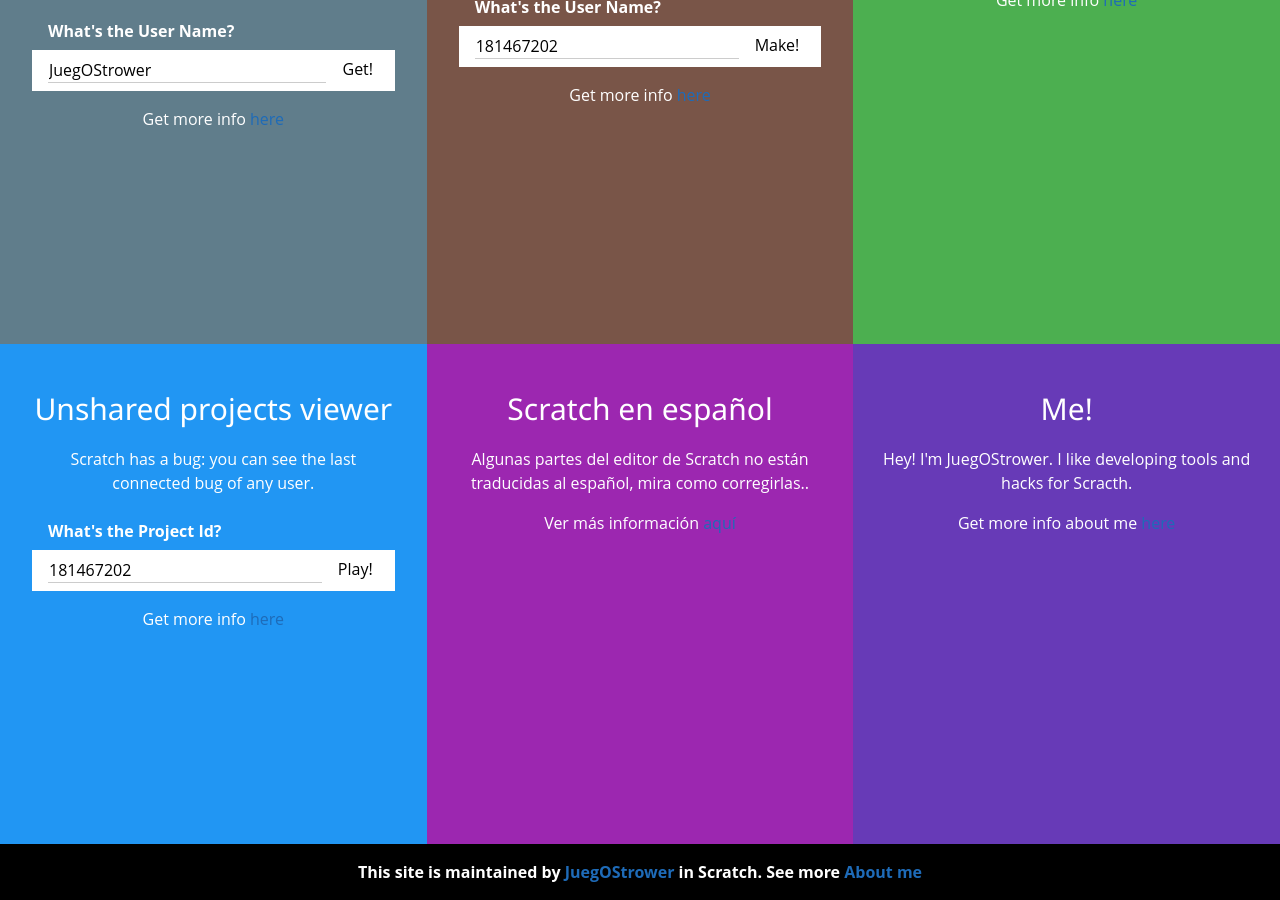
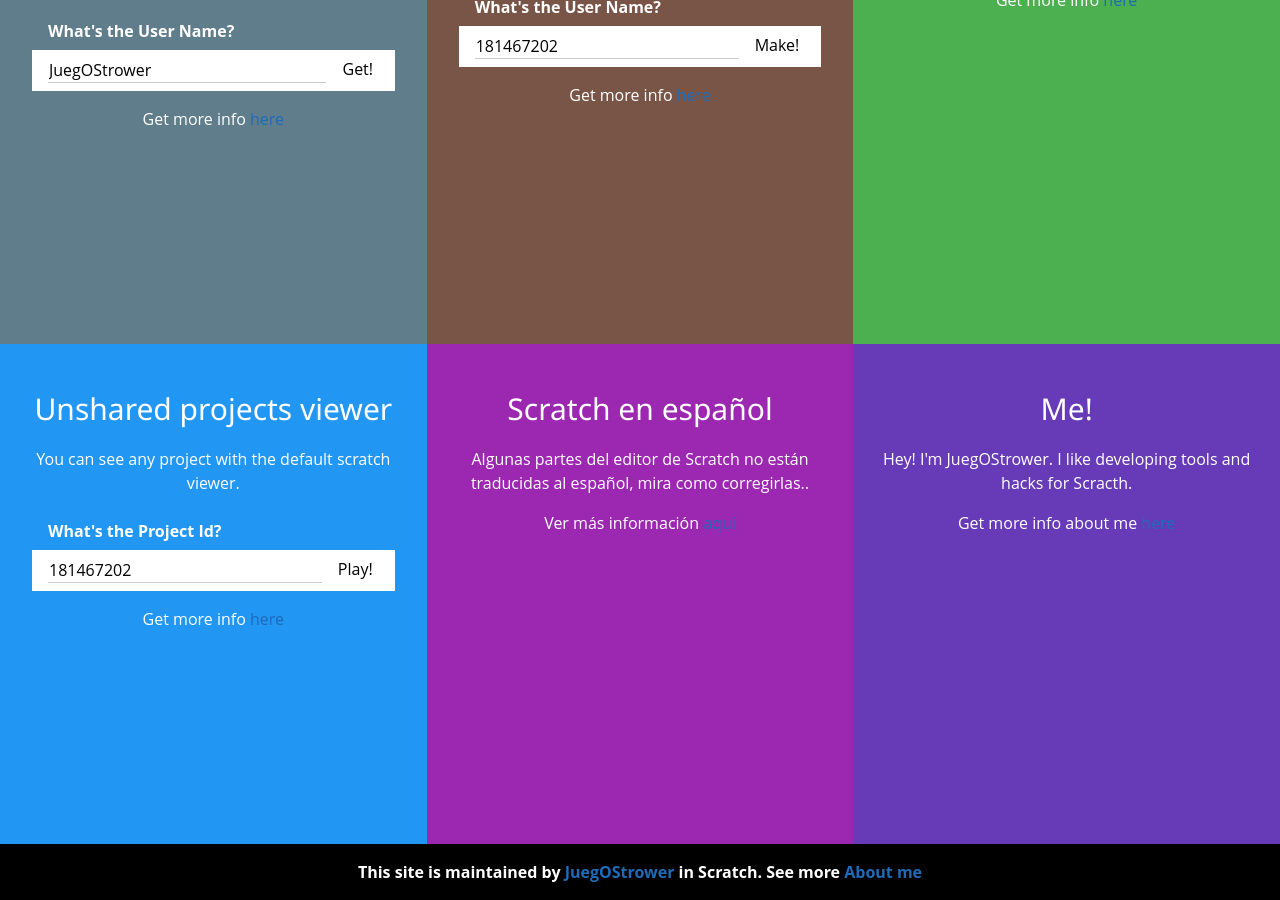
Before and after one commit to JuegOStrower/juegostrower.github.io, a Jekyll site: the page index.html, which Jekyll copies as it is, in a window 1280 px wide and 900 px high, scrolled down 1601 px. Built offline with Jekyll 4.4.1, drawn with Linux system fonts in a browser that asks for light colours; comment, search, counter and statistics services are not loaded.

Commit message:
Update index.html

```diff
--- a/index.html
+++ b/index.html
@@ -201,7 +201,7 @@
       <div class="w3-third w3-blue w3-container" style="min-height:500px">
         <div class="w3-padding-32 w3-center">
           <h2>Unshared projects viewer</h2>
-          <p class="w3-container">Scratch has a bug: you can see the last connected bug of any user.</p>
+          <p class="w3-container">You can see any project with the default scratch viewer.</p>
           <div class="w3-container w3-responsive">
             <table class="w3-table">
               <tbody>
```
